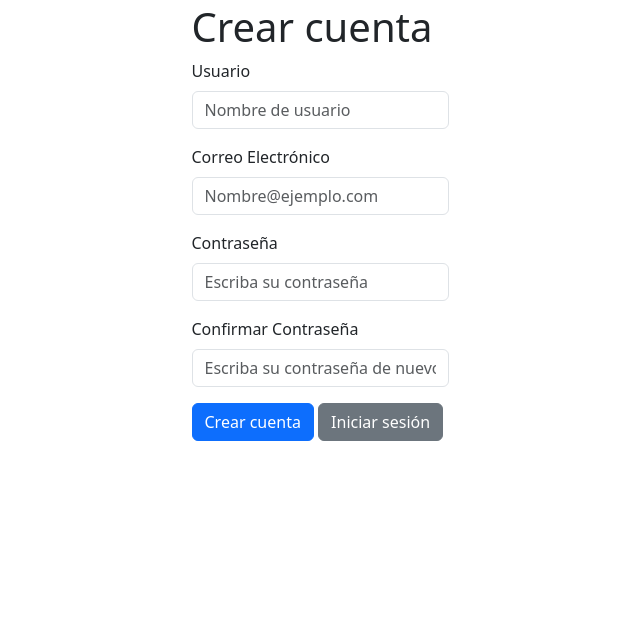
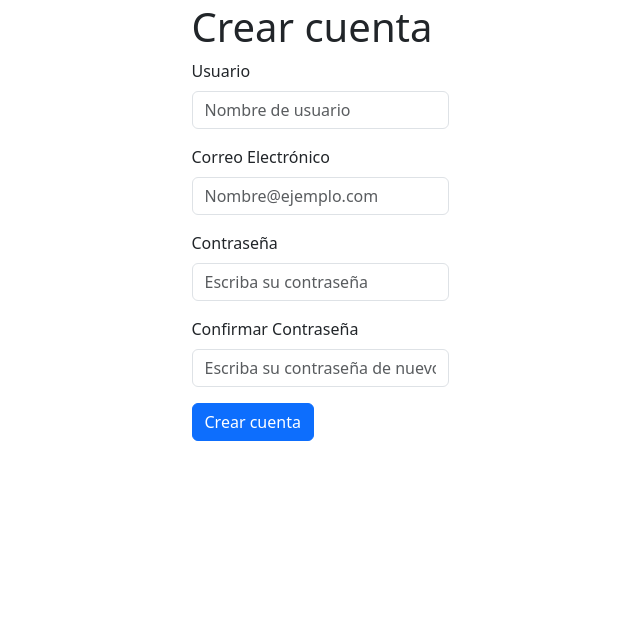
Before and after one commit to l3lackJack/DAW2324_S3_E1, a PHP site: page /Vistes/registre.php in a window 1280 px wide. Shown: the part 101-740 px from the top of the page, without its empty margins (320-960 px from the left). Run offline with PHP 8.4, Linux system fonts and the light colour scheme; some libraries are stand-ins or nearby versions.

Commit message:
arreglo de fallos en lo footer per a la pagina de registre, canvi de varios botons i links

```diff
--- a/Aplicatiuweb/Vistes/footer.php
+++ b/Aplicatiuweb/Vistes/footer.php
@@ -8,7 +8,7 @@
 <body style="min-height: 100vh; display: flex; flex-direction: column;">
     <!-- Contenido de tu página aquí -->
 
-    <footer class="bg-primary text-white py-3 mt-auto">
+    <footer id="footer"style="position: relative" class="bg-primary text-white py-3 mt-auto">
         <div class="container text-center">
             <p class="mb-0">&copy; <?php echo date("Y"); ?> VirtualVision. Todos los derechos reservados.</p>
         </div>
--- a/Aplicatiuweb/Vistes/registre.php
+++ b/Aplicatiuweb/Vistes/registre.php
@@ -84,7 +84,7 @@ $mostrarSoloInicioSesion = false;
     <!-- element que mostra els missatges d'error per defecete esta en display none per a que no es veigui -->
     <div id="mensaje-error" class="alert alert-danger" style="display: none;"></div>
     <main class="container d-flex justify-content-center">
-    <div class="mt-5">
+    <div class="my-5">
         <h1>Crear cuenta</h1>
 
         <!-- Formulario -->
@@ -107,7 +107,6 @@ $mostrarSoloInicioSesion = false;
             </div>
 
             <button type="submit" class="btn btn-primary">Crear cuenta</button>
-            <a href="login.php" class="btn btn-secondary">Iniciar sesión</a>
         </form>
     </div>
     </main>
```
